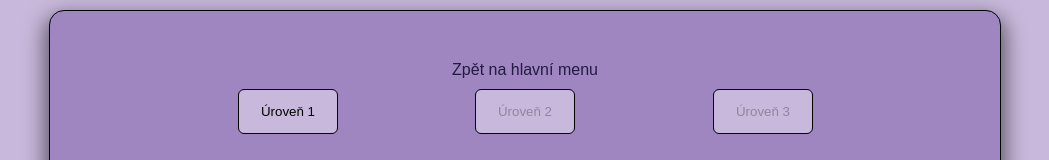
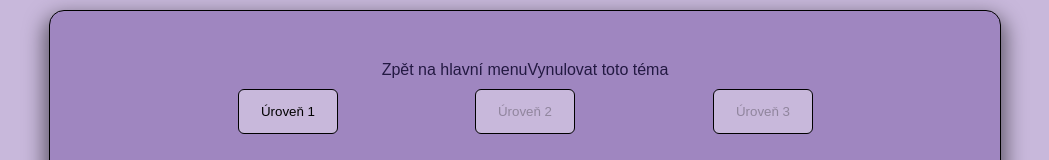
Before and after one commit to martinnovak22/memory_game, a React (Vite) app: page /1 in a window 1280 px wide. Shown: the top 160 px of the page, without its empty margins (115-1164 px from the left). Built offline with nearby package versions, Linux system fonts and the light colour scheme; a web font is replaced by a local one.

Commit message:
Reset functionality
- added reset functionality

```diff
--- a/src/components/levelLayout.jsx
+++ b/src/components/levelLayout.jsx
@@ -3,8 +3,8 @@ import { getThemeData, shuffleCards } from "../utils/utils.js";
 
 import data from "../assets/data.json";
 
-export default function LevelLayout({ handleCards, levels }) {
-  // from page url, returns: "/{theme}/{level}
+export default function LevelLayout({ handleCards, levels, handleLevels }) {
+  // from page url, returns: "/{theme}/{level}" => theme[1] theme[2]
   const theme = window.location.pathname.split("/");
 
   // function which fills up array with passed data
@@ -20,12 +20,14 @@ export default function LevelLayout({ handleCards, levels }) {
     return shuffleCards(pexesoArray);
   };
 
+  // checks if level is unlocked
   const isUnlocked = (levels, theme, previousLevel) => {
-    console.log(Number(levels[theme[1]]));
     return !(Number(levels[theme[1]]) >= previousLevel);
   };
 
-  console.log(isUnlocked(levels, theme, 1));
+  const handleReset = () => {
+    handleLevels({ ...levels, [theme[1]]: 0 });
+  };
 
   return (
     <>
@@ -34,6 +36,9 @@ export default function LevelLayout({ handleCards, levels }) {
           <div className={"backLink"}>
             <Link to={"/"} className={"noLink"}>
               Zpět na hlavní menu
+            </Link>
+            <Link to={""} onClick={() => handleReset()} className={"noLink"}>
+              Vynulovat toto téma
             </Link>
           </div>
           <div className={"levelBox"}>
```
